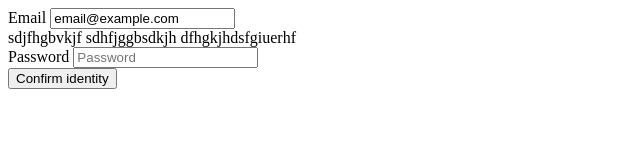
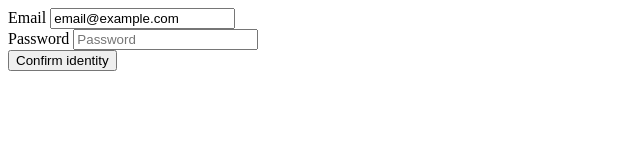
Before and after one commit to Ganesh-Balla/RemoteRepo, a plain HTML site: page index.html in a window 1280 px wide. Shown: the whole page, without its empty margins (0-640 px from the left). Drawn offline with Linux system fonts and the light colour scheme.

Commit message:
Update index.html Trial 1

```diff
--- a/index.html
+++ b/index.html
@@ -3,7 +3,7 @@
 <head>
     <meta charset="UTF-8">
     <meta name="viewport" content="width=device-width, initial-scale=1.0">
-    <title>Merge Conflict</title>
+    <title>Document</title>
 </head>
 <body>
     <form class="row g-3">
@@ -11,9 +11,6 @@
           <label for="staticEmail2" class="visually-hidden">Email</label>
           <input type="text" readonly class="form-control-plaintext" id="staticEmail2" value="email@example.com">
         </div>
-        sdjfhgbvkjf
-        sdhfjggbsdkjh
-        dfhgkjhdsfgiuerhf
         <div class="col-auto">
           <label for="inputPassword2" class="visually-hidden">Password</label>
           <input type="password" class="form-control" id="inputPassword2" placeholder="Password">
```
